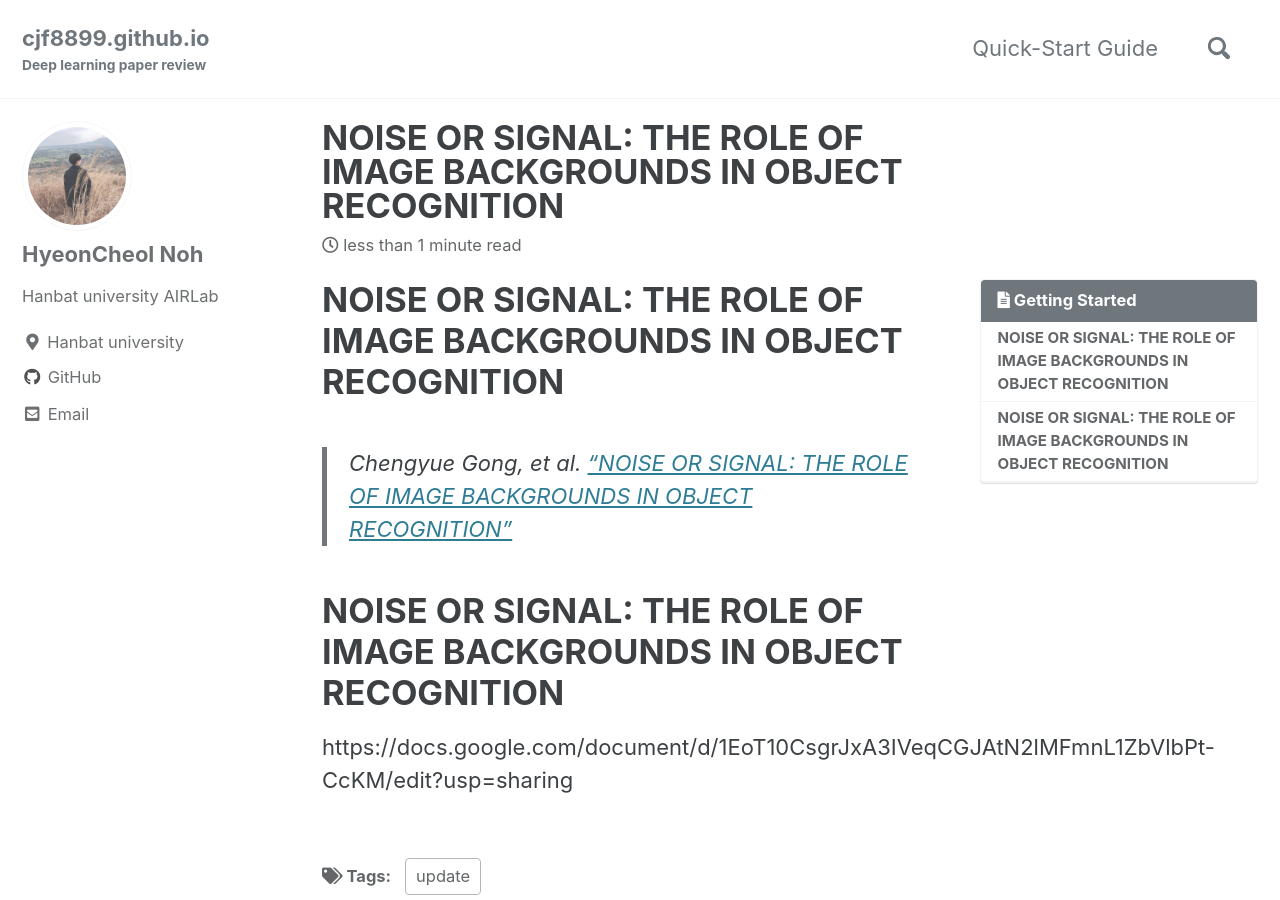
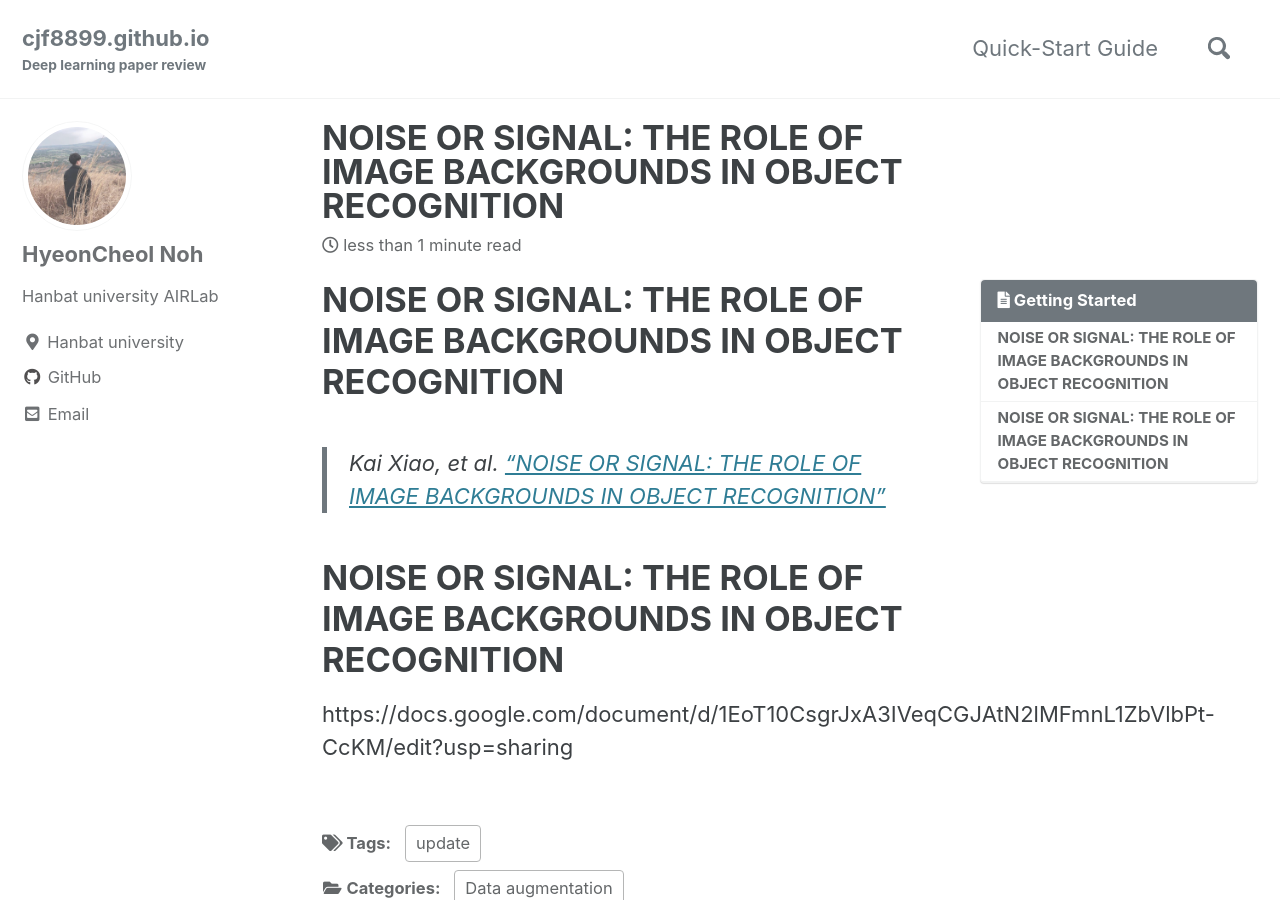
Before and after one commit to cjf8899/cjf8899.github.io, a Jekyll site: the page built from _posts/2021-12-27-NOISE_OR_SIGNAL.md, in a window 1280 px wide and 900 px high. Built offline with Jekyll 4.4.1, drawn with Linux system fonts in a browser that asks for light colours; cached includes are drawn as plain includes; comment, search, counter and statistics services are not loaded; a style sheet for code colours, icons or effects is not loaded.

Commit message:
Update 2021-12-27-NOISE_OR_SIGNAL.md

```diff
--- a/_posts/2021-12-27-NOISE_OR_SIGNAL.md
+++ b/_posts/2021-12-27-NOISE_OR_SIGNAL.md
@@ -10,7 +10,7 @@ toc_label: "Getting Started"
 ---
 
 # NOISE OR SIGNAL: THE ROLE OF IMAGE BACKGROUNDS IN OBJECT RECOGNITION
-> Chengyue Gong, et al. ["NOISE OR SIGNAL: THE ROLE OF IMAGE BACKGROUNDS IN OBJECT RECOGNITION"](https://openreview.net/pdf?id=gl3D-xY7wLq)
+> Kai Xiao, et al. ["NOISE OR SIGNAL: THE ROLE OF IMAGE BACKGROUNDS IN OBJECT RECOGNITION"](https://openreview.net/pdf?id=gl3D-xY7wLq)
 
 # NOISE OR SIGNAL: THE ROLE OF IMAGE BACKGROUNDS IN OBJECT RECOGNITION
 
```
